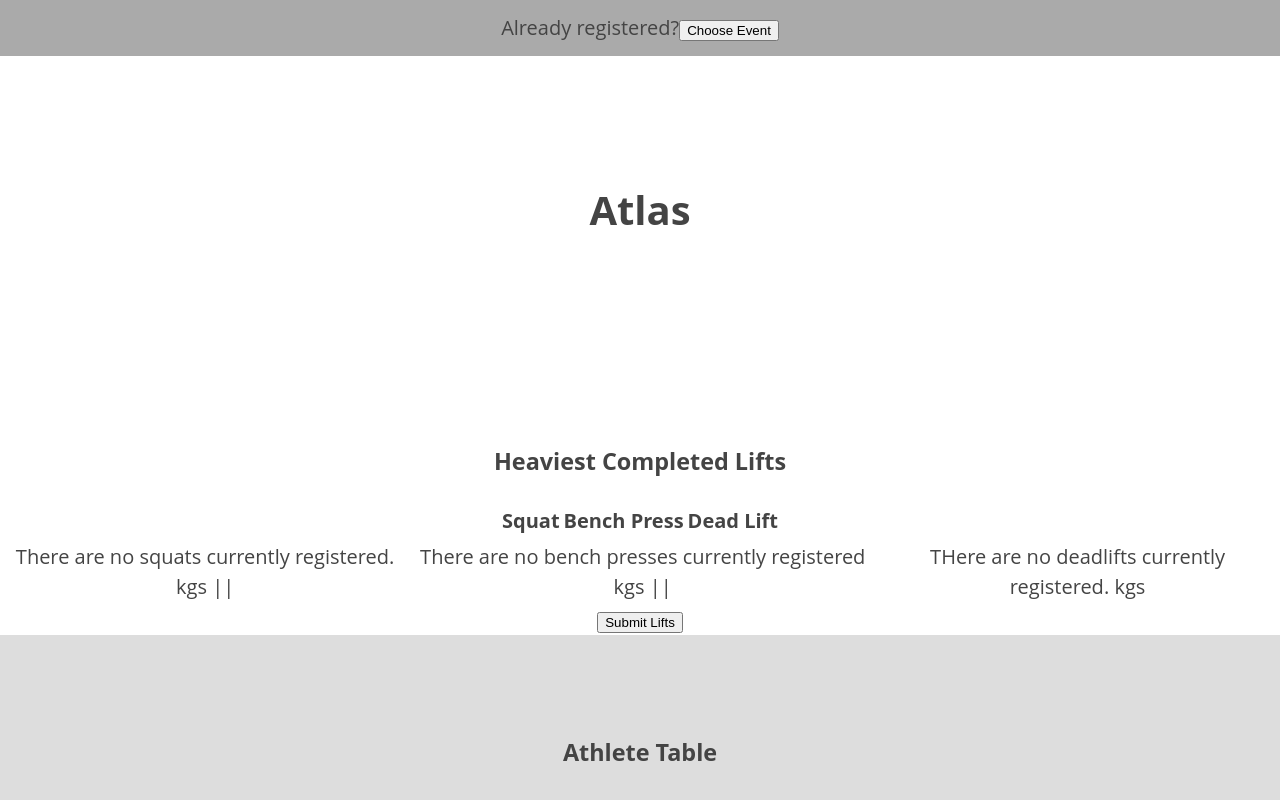
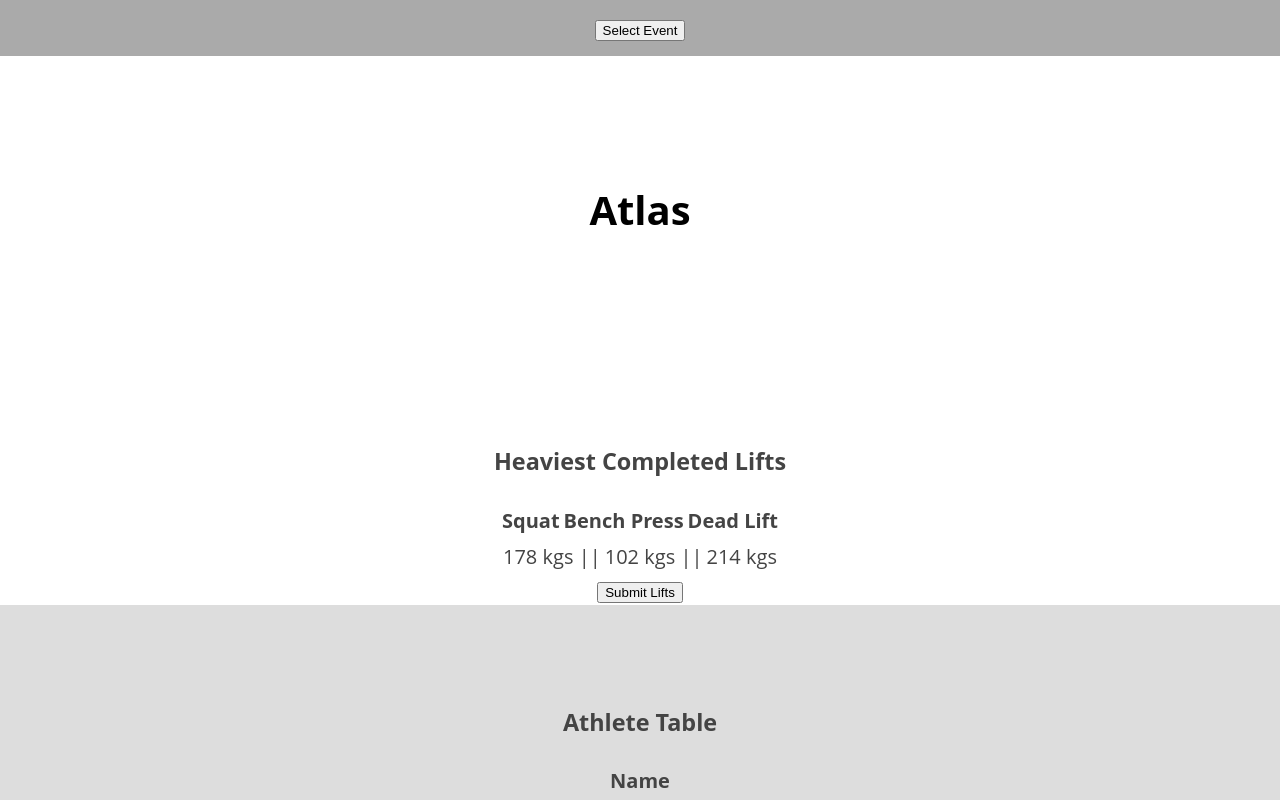
Before and after one commit to kevinakadamian19/atlas, a React (Create React App) app: page /events/1 in a window 1280 px wide. Shown: the top 800 px of the page. Built offline with nearby package versions, Linux system fonts and the light colour scheme.

Commit message:
Results Page almost done.
Results page just need help with calculating the wilks score .

Will create the Update athlete component once the static app is finished.

Also deployed app to Zeit

```diff
--- a/src/AddAthlete/AddAthlete.js
+++ b/src/AddAthlete/AddAthlete.js
@@ -97,16 +97,6 @@ class AddAthlete extends Component {
                         </div>
                         <div className='field'>
                             <label htmlFor='register-athlete'>
-                                Gender
-                            </label>
-                            <input
-                                type='text'
-                                id='athlete-gender-input'
-                                name='athlete-gender'
-                            />
-                        </div>
-                        <div className='field'>
-                            <label htmlFor='register-athlete'>
                                 Weight Class
                             </label>
                             <input
@@ -114,6 +104,19 @@ class AddAthlete extends Component {
                                 id='athlete-weight-input'
                                 name='athlete-weight'
                             />
+                        </div>
+                        <div className='field'>
+                            <label htmlFor='register-athlete'>
+                                Gender
+                            </label>
+                            <select
+                                id='athlete-gender-input'
+                                name='athlete-gender'
+                            >
+                                <option value={null}>...</option>
+                                <option value='female'>Female</option>
+                                <option value='male'>Male</option>
+                            </select>
                         </div>
                         <button type='submit'>
                             Register Athlete
--- a/src/AddLifts/AddLifts.js
+++ b/src/AddLifts/AddLifts.js
@@ -40,10 +40,11 @@ class AddLifts extends Component {
             squat: e.target['lift-squat'].value,
             bench: e.target['lift-bench'].value,
             deadlift: e.target['lift-deadlift'].value,
-            athlete: e.target['lift-athlete'].value
+            athlete: e.target['lift-athlete'].value,
+            event: this.props.match.params.eventId
         };
         this.context.addLifts(newLifts)
-        this.props.history.push(`/events/${this.props.match.params}`)
+        this.props.history.push(`/events/${newLifts.event}`)
         /*fetch(`${config.API_ENDPOINT}/lifts`, {
             method: 'POST',
             headers: {
@@ -117,11 +118,18 @@ class AddLifts extends Component {
             return `Numeric Entry is required for deadlift.`
         }
     }
+
+    filteredAthletes = (athletes, eventId) => {
+        return athletes.filter(athlete => athlete.event === eventId)
+    }
+
     render() {
         const {athletes} = this.context;
+        const eventId = this.props.match.params.eventId;
         const squatError= this.validateSquat();
         const benchError = this.validateBench();
         const deadliftError = this.validateDeadlift();
+        const filteredAthletes = this.filteredAthletes(athletes, eventId);
         return (
             <div className='register-lift'>
                 <h3>Register Lifts</h3>
@@ -182,7 +190,7 @@ class AddLifts extends Component {
                                 name='lift-athlete'
                             >
                                 <option value={null}>...</option>
-                                {athletes.map(athlete =>
+                                {filteredAthletes.map(athlete =>
                                     <option key={athlete.id} value={athlete.id}>
                                         {athlete.name}
                                     </option>
--- a/src/App/App.css
+++ b/src/App/App.css
@@ -30,6 +30,14 @@ header {
   padding: 12% 0;
 }
 
+a:link {
+  text-decoration: none;
+}
+
+a {
+  color: black;
+}
+
 section {
   min-height: 200px;
   padding: 6% 0;
--- a/src/App/App.js
+++ b/src/App/App.js
@@ -7,6 +7,7 @@ import RegisterEvent from '../RegisterEvent/RegisterEvent'
 import AddAthlete from '../AddAthlete/AddAthlete'
 import AddLifts from '../AddLifts/AddLifts'
 import SelectEvent from '../SelectEvent/SelectEvent'
+import Results from '../Results/Results'
 import dummyData from '../dummy-data';
 import './App.css';
 
@@ -102,13 +103,16 @@ class App extends Component {
       <AtlasContext.Provider value={contextValue}>
         <div className='App'>
           <nav role='navigation'>
-            Already registered?
+
             <Link to='/select-event'>
-            <button type='button'>Choose Event</button>
+            <button
+              type='button'>Select Event</button>
             </Link>
           </nav>
           <header>
+            <Link to='/'>
             <h1>Atlas</h1>
+            </Link>
           </header>
 
           <Route
@@ -143,8 +147,14 @@ class App extends Component {
 
           <Route
             exact
-            path='/add-lifts'
+            path='/add-lifts/:eventId'
             component={AddLifts}
+          />
+
+          <Route
+            exact
+            path='/results/:eventId'
+            component={Results}
           />
         </div>
       </AtlasContext.Provider>
--- a/src/Athletes/Athletes.js
+++ b/src/Athletes/Athletes.js
@@ -35,6 +35,7 @@ class Athletes extends Component {
         const {name} = this.props;
         return(
             <>
+
                 <td>{name}</td>
             </>
         )
--- a/src/Lifts/Lifts.js
+++ b/src/Lifts/Lifts.js
@@ -50,10 +50,8 @@ class Lift extends Component {
 
     filteredLifts = () => {
        const {athletes, lifts} = this.context;
-       console.log(athletes, lifts)
        const eventId = this.props.event;
        const filteredAthletes = athletes.filter(athlete => athlete.event === eventId)
-       //Filtered lifts returning empty value. May need to move remove lift component, and just move these functions back into Overview.
        return lifts.filter(lifts => lifts.athlete === filteredAthletes.event);
     }
 
@@ -62,7 +60,6 @@ class Lift extends Component {
         if(this.context.lifts.length === 0) return null;
         console.log(lifts)
         const filteredLifts = this.filteredLifts(lifts)
-        console.log(filteredLifts)
         const bestSquat = this.calculateBestSquat(filteredLifts);
         const bestBench = this.calculateBestBench(filteredLifts);
         const bestDeadlift = this.calculateBestDeadlift(filteredLifts);
--- a/src/Overview/Overview.js
+++ b/src/Overview/Overview.js
@@ -1,8 +1,7 @@
 import React, { Component } from 'react';
 import { Link } from 'react-router-dom'
-import Lifts from '../Lifts/Lifts'
 import Athletes from '../Athletes/Athletes'
-import AtlasContext from '../AtlasContext'
+import AtlasContext from '../AtlasContext';
 import './Overview.css'
 
 class Overview extends Component {
@@ -16,21 +15,92 @@ class Overview extends Component {
     }
     static contextType = AtlasContext;
 
+    calculateBestSquat(arr) {
+        if(arr.length === 0) {
+           return '0';
+       }
+       let completed = [];
+       for(let i = 0; i < arr.length; i++) {
+           completed.push(parseFloat(arr[i].squat))
+       }
+       const max = completed.reduce(function(a,b) {
+           return Math.max(a,b);
+       })
+       return max;
+   }
+
+   calculateBestBench(arr) {
+      if(arr.length === 0) {
+           return '0';
+       }
+       let completed = [];
+       for(let i = 0; i < arr.length; i++) {
+           completed.push(arr[i].bench)
+       }
+       const max = completed.reduce(function(a,b) {
+           return Math.max(a,b);
+       })
+       return max;
+   }
+
+   calculateBestDeadlift(arr) {
+       if(arr.length === 0) {
+           return '0';
+       }
+       let completed = [];
+       for(let i = 0; i < arr.length; i++) {
+           completed.push(arr[i].deadlift)
+       }
+       const max = completed.reduce(function(a,b) {
+           return Math.max(a,b);
+       })
+       return max;
+   }
+
+   filteredLifts = (lifts, eventId) => {
+        return lifts.filter(lift => lift.event === eventId);
+    }
+
     filteredAthletes = (athletes, eventId) => {
         return athletes.filter(athlete => athlete.event === eventId)
     }
 
     render() {
-        const {athletes} = this.context;
+        const {athletes, lifts} = this.context;
         if(athletes.length === 0) return null;
+        if(this.context.lifts.length === 0) return null;
         const eventId = this.props.match.params.eventId;
-        console.log(eventId)
-        //athletes is coming over as an array, and eventId is a 1 with typeof 'string'
-        //filteredAthletes returns empty array. Next step figure out why; moving on for now.
+        const filteredLifts = this.filteredLifts(lifts, eventId)
+        const bestSquat = this.calculateBestSquat(filteredLifts);
+        const bestBench = this.calculateBestBench(filteredLifts);
+        const bestDeadlift = this.calculateBestDeadlift(filteredLifts);
         const filteredAthletes = this.filteredAthletes(athletes, eventId)
         return (
             <div className='overview'>
-                <Lifts event={eventId}/>
+                <h3>
+                    Heaviest Completed Lifts
+                </h3>
+                <table className="athlete-list">
+                    <thead>
+                        <tr>
+                            <th>Squat</th>
+                            <th>Bench Press</th>
+                            <th>Dead Lift </th>
+                        </tr>
+                    </thead>
+                    <tbody>
+                        <tr>
+                            <td>{bestSquat} kgs || </td>
+                            <td>{bestBench} kgs ||</td>
+                            <td>{bestDeadlift} kgs</td>
+                        </tr>
+                    </tbody>
+                </table>
+                <Link to={`/add-lifts/${eventId}`}>
+                    <button type='submit'>
+                    Submit Lifts
+                    </button>
+                </Link>
                 <section>
                     <h3>Athlete Table</h3>
                     <table className="athlete-list">
@@ -58,6 +128,13 @@ class Overview extends Component {
                         </button>
                         </Link>
                     </section>
+                    <footer>
+                        <Link to={`/results/${eventId}`}>
+                            <button type='button'>
+                                Results
+                            </button>
+                        </Link>
+                    </footer>
             </div>
         )
     }
--- /dev/null
+++ b/src/Results/Results.js
@@ -0,0 +1,68 @@
+import React, {Component} from 'react'
+import {Link} from 'react-router-dom'
+import AtlasContext from '../AtlasContext'
+
+class Results extends Component {
+    static defaultProps = {
+        match: {
+            params: () => {}
+        },
+        history: {
+            push: () => { }
+        }
+    }
+    static contextType = AtlasContext;
+
+    maleAthletes = (athletes, eventId) => {
+        return athletes.filter(athlete => athlete.event === eventId && athlete.gender === 'male')
+    }
+    femaleAthletes = (athletes, eventId) => {
+        return athletes.filter(athlete => athlete.event === eventId && athlete.gender === 'female')
+    }
+
+    totalWeight = (lifts) => {
+        for(let i = 0; i < lifts.length; i++) {
+            const totalWeight = parseInt(lifts[i].squat) + parseInt(lifts[i].bench) + parseInt(lifts[i].deadlift)
+            lifts[i].total = totalWeight;
+        }
+        return lifts;
+    }
+
+    matchTotalWithAthlete = () => {
+
+    }
+
+    render() {
+        const {athletes, lifts} = this.context;
+        if(athletes.length === 0 || lifts.length === 0) return null;
+        const eventId = this.props.match.params.eventId;
+        const maleAthletes = this.maleAthletes(athletes, eventId);
+        const femaleAthletes = this.femaleAthletes(athletes, eventId);
+        const totalWeight = this.totalWeight(lifts);
+        console.log(totalWeight);
+        return(
+            <div className='results'>
+
+                <section>
+                    <h3>Congratulations!</h3>
+                    <div className='male-results'>
+
+                    </div>
+                    <div className='female-results'>
+
+                    </div>
+
+                </section>
+                <button
+                    tag='button'
+                    role='link'
+                    onClick={() => this.props.history.goBack()}
+                >
+                    Return
+                </button>
+            </div>
+        )
+    }
+}
+
+export default Results;
--- /dev/null
+++ b/src/config.js
@@ -0,0 +1,3 @@
+export default {
+    API_KEY: process.env.REACT_APP_API_KEY,
+}
--- a/src/dummy-data.js
+++ b/src/dummy-data.js
@@ -41,14 +41,16 @@ export default {
             'squat': '178',
             'bench': '102',
             'deadlift': '214',
-            'athlete': '1'
+            'athlete': '1',
+            'event': '1'
         },
         {
             'id': '2',
             'squat': '183',
             'bench': '128',
             'deadlift': '231',
-            'athlete': '2'
+            'athlete': '2',
+            'event': '2'
         }
     ]
 }
```
Also changed, not shown: public/now.json (added, +15 -0 lines), src/AtlasFunctions.js (added, +54 -0 lines), 1 other file (tests, documents, lock files or other folders). Lines whose indentation alone changed are shown as unchanged.
